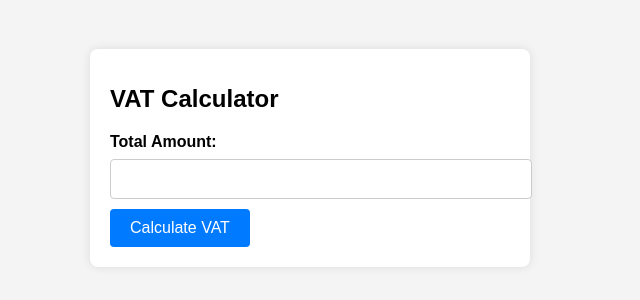
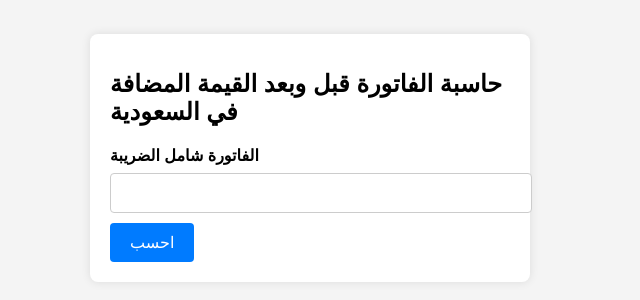
Before and after one commit to Drhabeeb/VatSaudi, a plain HTML site: page index.html in a window 1280 px wide. Shown: the part 262-562 px from the top of the page, without its empty margins (330-970 px from the left). Drawn offline with Linux system fonts and the light colour scheme.

Commit message:
Update index.html

```diff
--- a/index.html
+++ b/index.html
@@ -70,15 +70,15 @@
 </head>
 <body>
     <div class="container">
-        <h1>VAT Calculator</h1>
+        <h1>حاسبة الفاتورة قبل وبعد القيمة المضافة في السعودية</h1>
         <form id="vat-form">
-            <label for="total-amount">Total Amount:</label>
+            <label for="total-amount">الفاتورة شامل الضريبة</label>
             <input type="number" id="total-amount" step="any" required>
-            <button type="submit">Calculate VAT</button>
+            <button type="submit">احسب</button>
         </form>
         <div id="result" class="hidden">
-            <p>VAT Amount: <span id="vat-amount"></span></p>
-            <p>Amount Before VAT: <span id="amount-before-vat"></span></p>
+            <p>الضريبة <span id="vat-amount"></span></p>
+            <p>الفاتورة قبل الضريبة <span id="amount-before-vat"></span></p>
         </div>
     </div>
 
```
